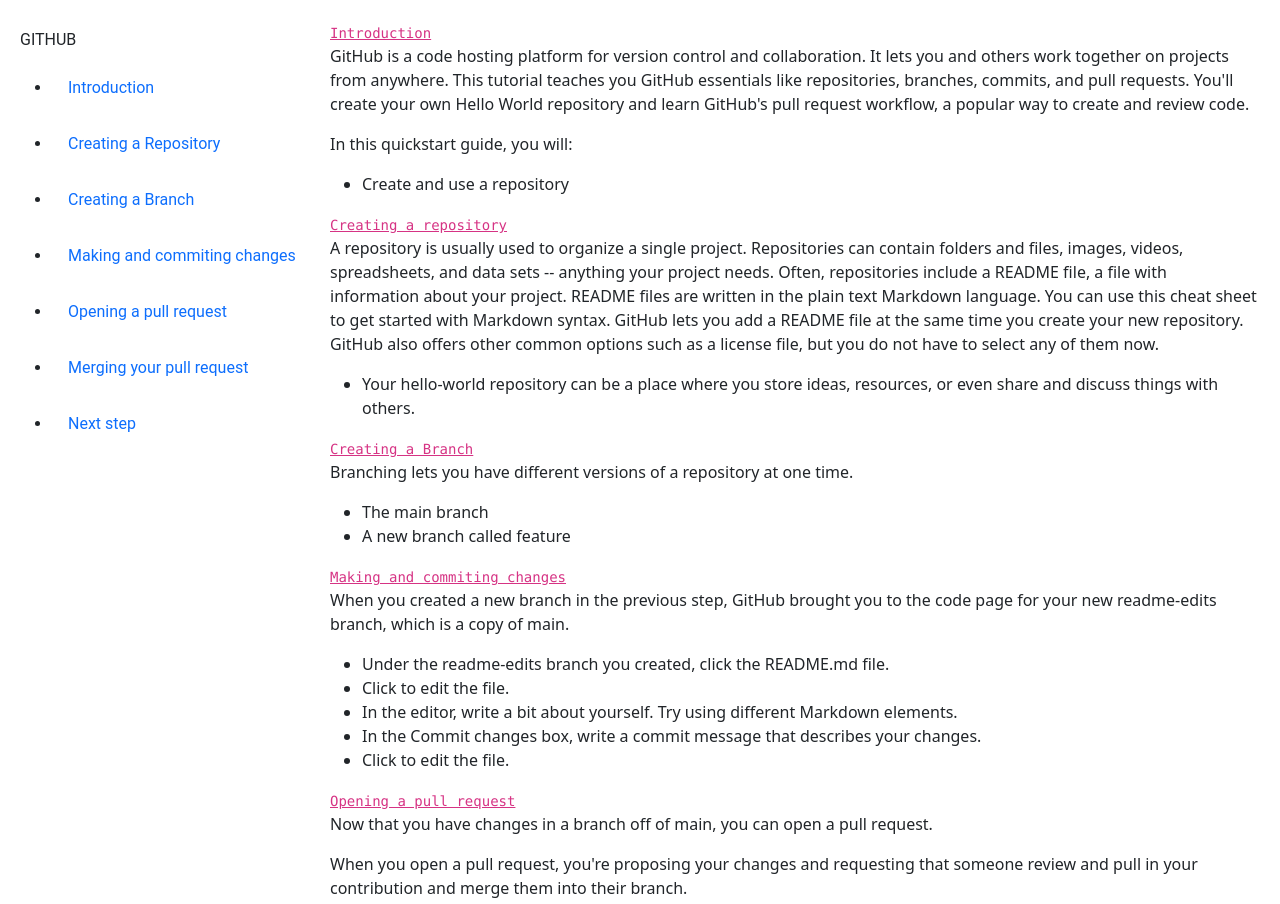
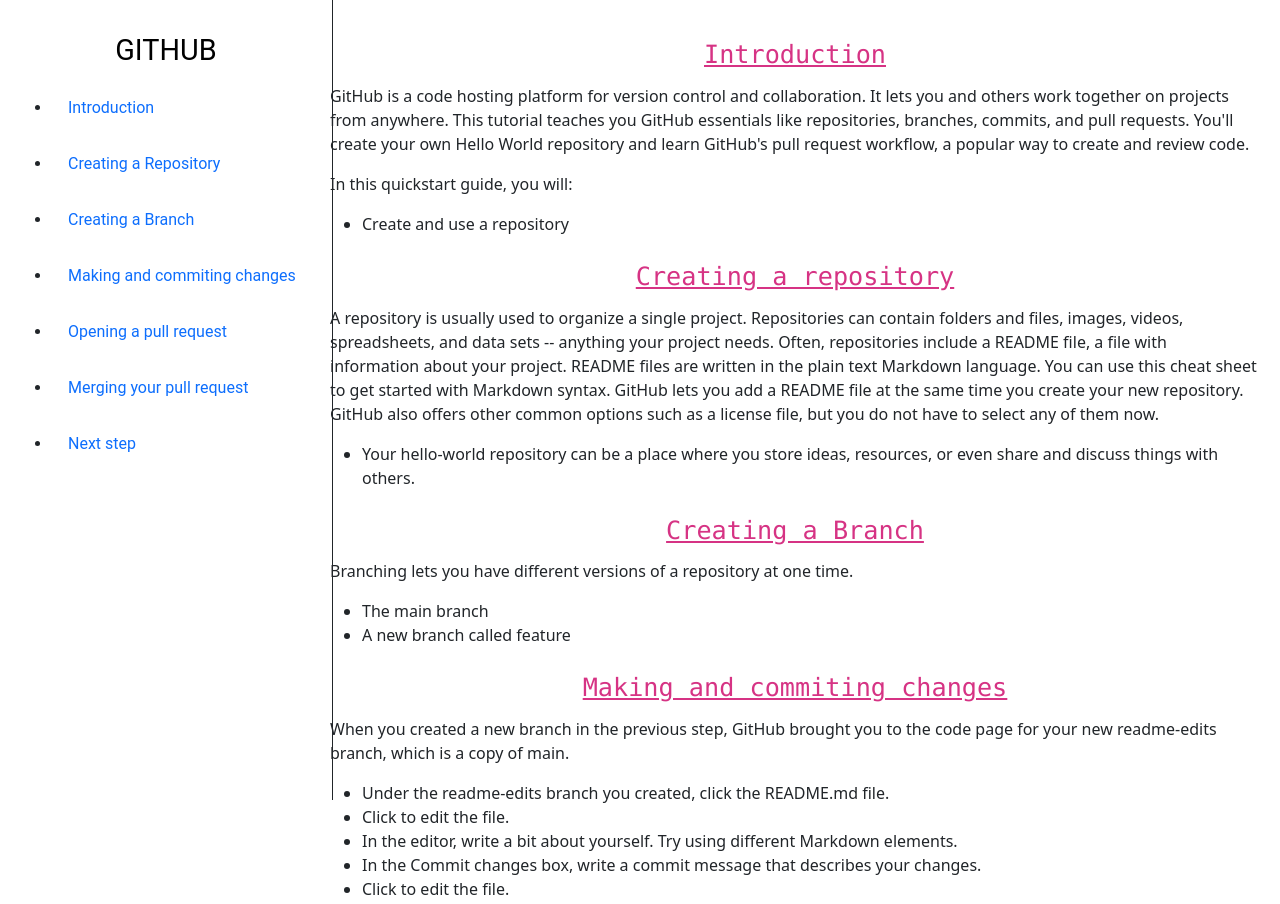
Before and after one commit to movi1/technical-documentation-page, a plain HTML site: page index.html in a window 1280 px wide. Shown: the top 904 px of the page. Drawn offline with nearby package versions, Linux system fonts and the light colour scheme.

Commit message:
added border to nav

```diff
--- a/index.html
+++ b/index.html
@@ -14,9 +14,9 @@
 
 <body>
 
-    <nav id="navbar">
+    <nav id="navbar" class="border-end border-dark">
         <header>GITHUB</header>
-        <ul>
+            <ul class="">
                 <li><a class="nav-link" href="#Introduction">Introduction</a></li>
                 <li><a class="nav-link" href="#Creating_a_repository">Creating a Repository</a></li>
                 <li><a class="nav-link" href="#Creating_a_branch">Creating a Branch</a></li>
@@ -27,8 +27,8 @@
 
 
             </ul>
+    </nav>
 
-    </nav>
     <main id="main-doc">
         <section class="main-section" id="Introduction">
             <header><code><u>Introduction</u></code></header>
--- a/style.css
+++ b/style.css
@@ -1,5 +1,12 @@
 body{
     display:flex;
+}
+header {
+    color:black;
+    margin: 10px;
+    text-align: center;
+    font-size: 1.8em;
+    font-weight: thin;
 }
 
 @media (min-width: 600px) {
```
Lines whose indentation alone changed are shown as unchanged.
